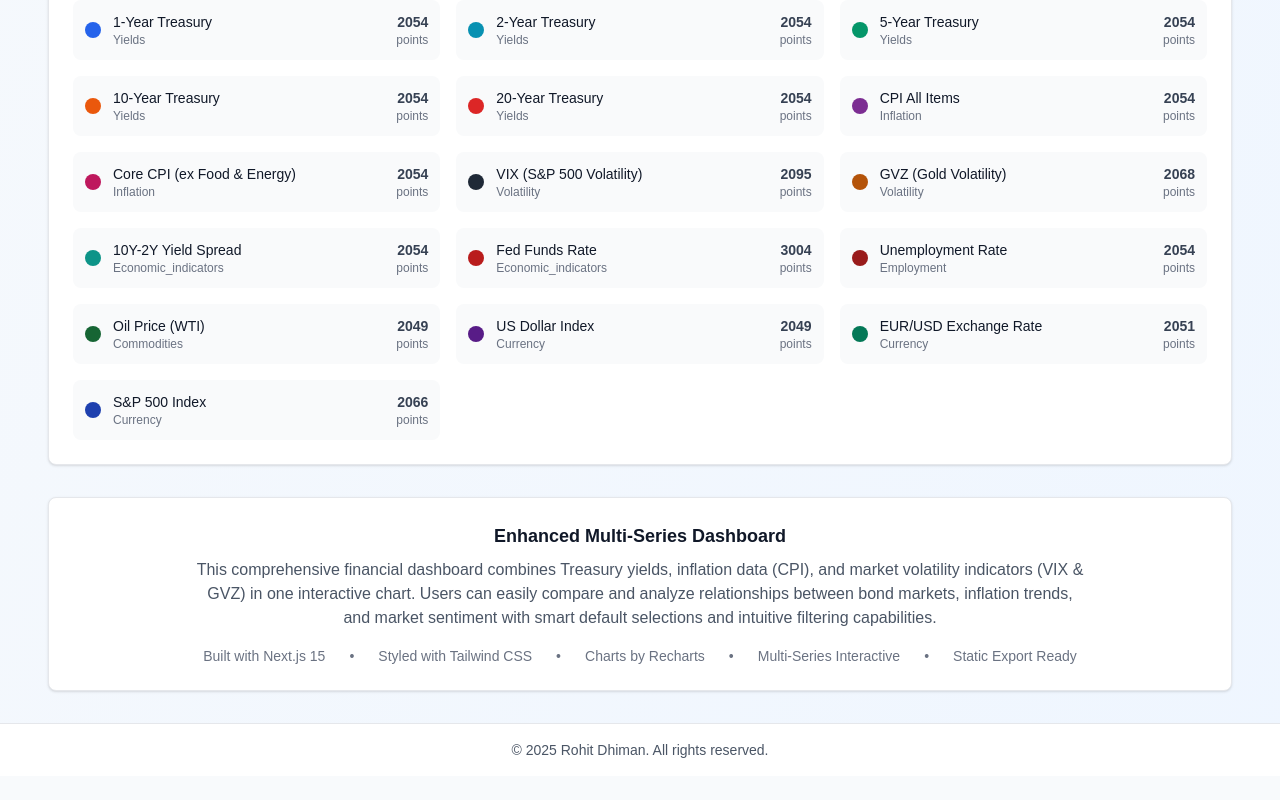
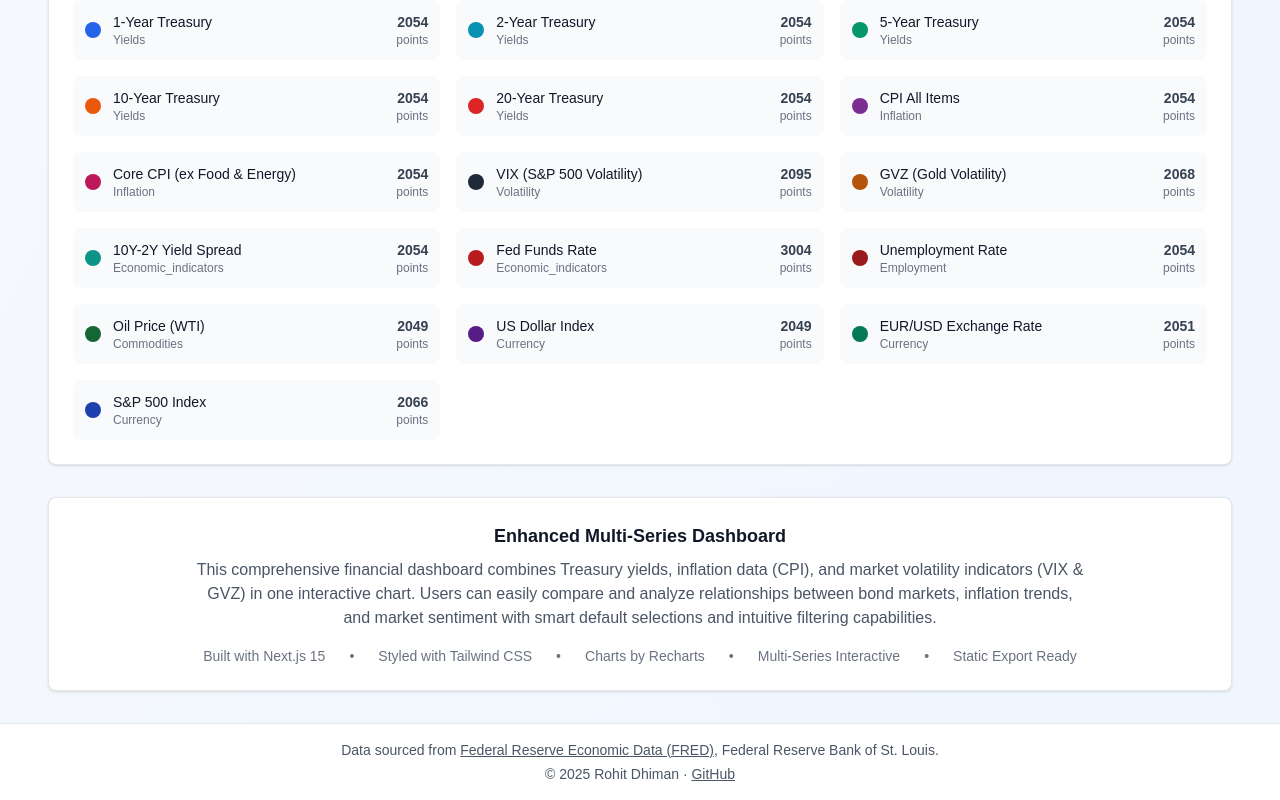
Before and after one commit to rohitdhiman1/quant-view, a Next.js app: page / in a window 1280 px wide. Shown: the part 1590-2390 px from the top of the page. Before the commit the page ends 2366 px from the top, so only its background shows below. Built offline with nearby package versions, Linux system fonts and the light colour scheme.

Commit message:
minor changes

```diff
--- a/app/page.tsx
+++ b/app/page.tsx
@@ -261,7 +261,8 @@ export default async function QuantViewDashboard() {
       <footer className="bg-white border-t border-gray-200">
         <div className="mx-auto px-6 sm:px-8 lg:px-12 py-4">
           <div className="text-center text-sm text-gray-600">
-            © {new Date().getFullYear()} Rohit Dhiman. All rights reserved.
+            <div>Data sourced from <a href="https://fred.stlouisfed.org/" className="underline hover:text-gray-900" target="_blank" rel="noopener noreferrer">Federal Reserve Economic Data (FRED)</a>, Federal Reserve Bank of St. Louis.</div>
+            <div className="mt-1">© {new Date().getFullYear()} Rohit Dhiman · <a href="https://github.com/rohitdhiman1/quant-view" className="underline hover:text-gray-900" target="_blank" rel="noopener noreferrer">GitHub</a></div>
           </div>
         </div>
       </footer>
```
